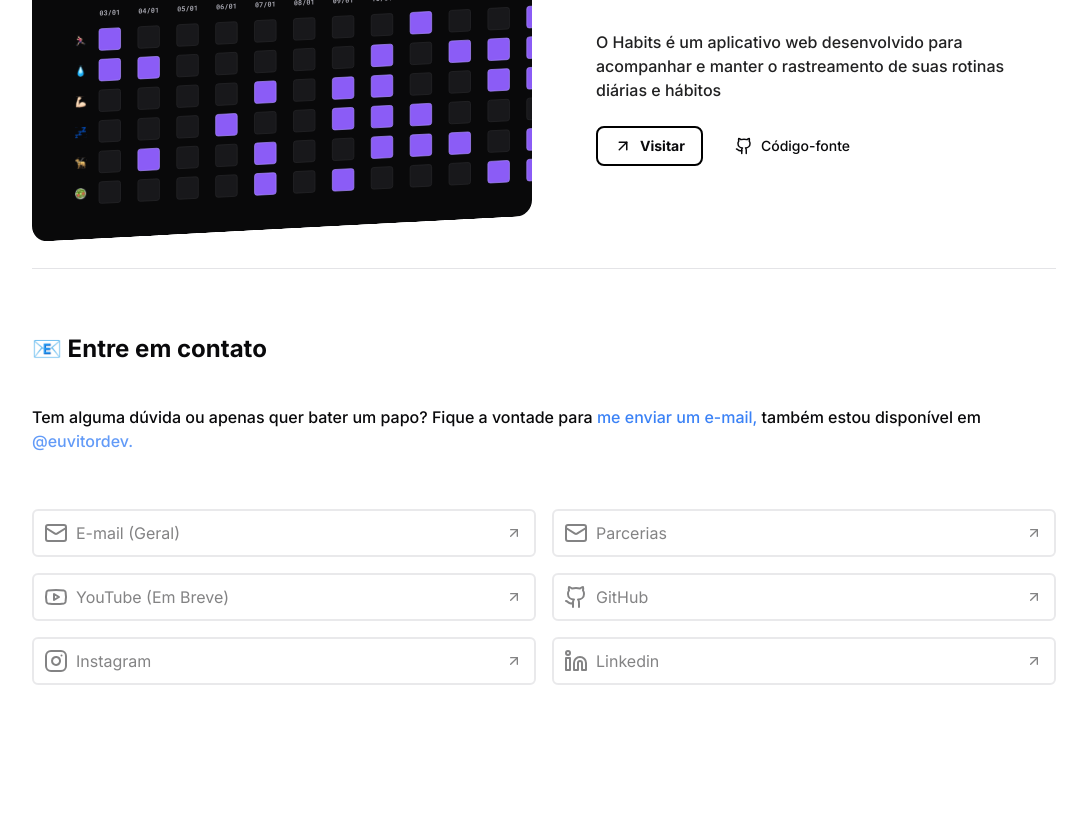
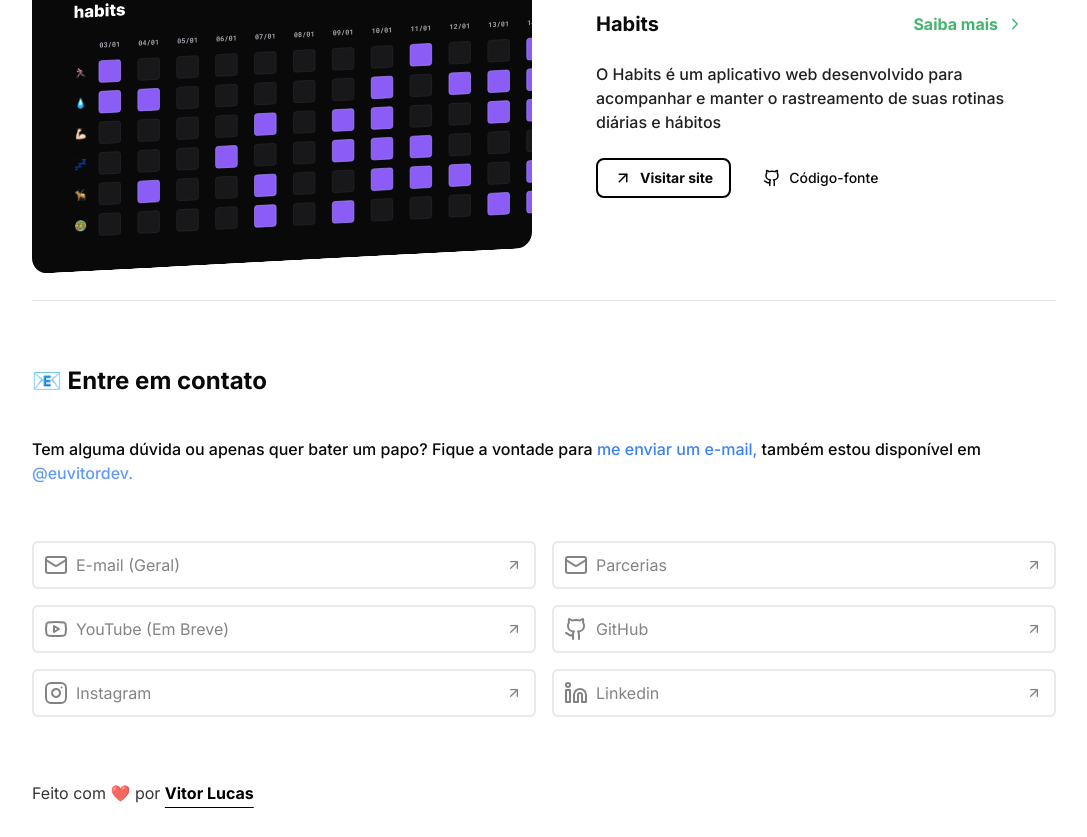
Before and after one commit to euvitordev/meu-portifolio, a Next.js app: page / in a window 1280 px wide. Shown: the part 1600-2437 px from the top of the page, without its empty margins (96-1183 px from the left). Before the commit the page ends 2317 px from the top, so only its background shows below. Built offline with nearby package versions, Linux system fonts and the light colour scheme.

Commit message:
Update: Layout adjustments and addition of a button to return to the top of the page

```diff
--- a/src/app/projetos/habits/page.tsx
+++ b/src/app/projetos/habits/page.tsx
@@ -4,6 +4,7 @@
   ArrowUpRight,
   ChevronLeft,
   ChevronRight,
+  ChevronUp,
   Github,
   X,
 } from "lucide-react";
@@ -14,11 +15,11 @@
 import { Button } from "@/components/ui/button";
 import Link from "next/link";
 import { useState } from "react";
+import TopToButton from "@/components/components-ui/top-to-button";
 
 export default function Projeto() {
   const [fullscreen, setFullscreen] = useState(false);
   const [selectedImage, setSelectedImage] = useState("");
-
   const openFullscreen = (imageSrc: string) => {
     setSelectedImage(imageSrc);
     setFullscreen(true);
@@ -124,6 +125,8 @@
                     <X />
                   </Button>
                   <Image
+                    width={1920}
+                    height={1080}
                     src={selectedImage}
                     alt="Imagem em tela cheia"
                     className="h-full w-full"
@@ -134,6 +137,7 @@
           </div>
         ))}
 
+        <div className="flex w-full items-center justify-between">
           <Link
             href={"/projetos"}
             className="group mb-10 flex cursor-pointer items-center gap-2 font-bold text-green-600 underline-offset-8 opacity-80 hover:underline hover:opacity-100 dark:text-green-500"
@@ -142,8 +146,10 @@
               size={18}
               className="opacity-50 transition-all delay-75 duration-300 ease-in-out group-hover:opacity-100"
             />
-          Todos os projetos
+            Voltar
           </Link>
+          <TopToButton />
+        </div>
       </div>
     </main>
   );
--- a/src/app/projetos/page.tsx
+++ b/src/app/projetos/page.tsx
@@ -103,7 +103,7 @@
                         href={item.linkPage}
                         className="flex cursor-pointer items-center gap-2 font-bold text-green-600 underline-offset-8 opacity-80 transition-all delay-75 duration-300 ease-in-out hover:underline hover:opacity-100 dark:text-green-500"
                       >
-                        Mostrar mais <ChevronRight size={18} />
+                        Mais detalhes <ChevronRight size={18} />
                       </Link>
                     </div>
                     <p className="font-medium opacity-90">{item.description}</p>
@@ -114,7 +114,7 @@
                           className="flex items-center gap-2 border-2 border-black font-bold transition-all delay-100 duration-300 ease-in-out hover:bg-black hover:text-white dark:border-white dark:hover:bg-white dark:hover:text-black"
                         >
                           <ArrowUpRight size={18} />
-                          Visitar
+                          Visitar site
                         </Button>
                       </a>
                       <a href={item.linkGithub} target="_blank" className="">
--- /dev/null
+++ b/src/components/components-ui/top-to-button.tsx
@@ -0,0 +1,39 @@
+"use client";
+import { ChevronUp } from "lucide-react";
+import { Button } from "../ui/button";
+import { useState } from "react";
+
+export default function TopToButton() {
+  const [showButton, setShowButton] = useState(false);
+
+  const scrollToTop = () => {
+    window.scrollTo({
+      top: 0,
+      behavior: "smooth", // Adicionando um comportamento suave de scroll
+    });
+  };
+
+  // Event listener para mostrar o botão quando a página é rolada para baixo
+  window.onscroll = () => {
+    if (window.scrollY > 300) {
+      setShowButton(true);
+    } else {
+      setShowButton(false);
+    }
+  };
+
+  return (
+    <div className="">
+      {showButton && (
+        <Button
+          variant={"secondary"}
+          size={"icon"}
+          onClick={scrollToTop}
+          className="scroll-to-top-button"
+        >
+          <ChevronUp size={24} />
+        </Button>
+      )}
+    </div>
+  );
+}
--- a/src/components/home/first-session.tsx
+++ b/src/components/home/first-session.tsx
@@ -130,7 +130,7 @@
               href="/tecnologias-e-ferramentas"
               className="flex cursor-pointer items-center gap-2 font-bold text-green-600 underline-offset-8 opacity-80 transition-all delay-75 duration-300 ease-in-out hover:underline hover:opacity-100 dark:text-green-500"
             >
-              Mostrar tudo <ChevronRight size={18} />
+              Ver todas <ChevronRight size={18} />
             </Link>
           </div>
           <div className="flex w-full gap-4">
--- a/src/components/home/main.tsx
+++ b/src/components/home/main.tsx
@@ -3,6 +3,7 @@
 import ContactSession from "./contact-session";
 import MyProfile from "../../../public/img/my_profile.jpg";
 import Image from "next/image";
+import TopToButton from "../components-ui/top-to-button";
 export default function Main() {
   return (
     <>
@@ -21,6 +22,19 @@
         </div>
         <ProjectSession />
         <ContactSession />
+        <div className="flex items-center justify-between">
+          <span className="text-black/80 dark:text-white/80">
+            Feito com ❤️ por{" "}
+            <a
+              href="https://github.com/euvitordev"
+              target="_blank"
+              className="font-bold text-black underline underline-offset-8 dark:text-white"
+            >
+              Vitor Lucas
+            </a>
+          </span>
+          <TopToButton />
+        </div>
       </div>
     </>
   );
--- a/src/components/home/project-session.tsx
+++ b/src/components/home/project-session.tsx
@@ -30,6 +30,7 @@
       link: "https://fui-de-cep.vercel.app/",
       linkGithub: "https://github.com/euvitordev/fui-de-cep",
       nameVisit: "Visitar",
+      linkPage: "/projetos/fui-de-cep",
       nameDeploy: "Código-fonte",
     },
     {
@@ -40,6 +41,7 @@
       link: "https://free-calc.vercel.app/",
       linkGithub: "https://github.com/euvitordev/FreeCalc",
       nameVisit: "Visitar",
+      linkPage: "/projetos/free-calc",
       nameDeploy: "Código-fonte",
     },
     {
@@ -50,13 +52,15 @@
       link: "https://euvitordev.github.io/habit-tracker/",
       linkGithub: "https://github.com/euvitordev/habit-tracker",
       nameVisit: "Visitar",
+
+      linkPage: "/projetos/habits",
       nameDeploy: "Código-fonte",
     },
   ];
 
   return (
     <>
-      <div className="flex flex-col gap-10">
+      <div className="mt-8 flex flex-col gap-10">
         <div className="flex items-center justify-between">
           <h2 className="text-2xl font-bold">📂 Meus projetos</h2>
 
@@ -64,7 +68,7 @@
             href="/projetos"
             className="flex cursor-pointer items-center gap-2 font-bold text-green-600 underline-offset-8 opacity-80 transition-all delay-75 duration-300 ease-in-out hover:underline hover:opacity-100 dark:text-green-500"
           >
-            Mostrar tudo <ChevronRight size={18} />
+            Mostrar todos <ChevronRight size={18} />
           </Link>
         </div>
 
@@ -80,11 +84,20 @@
                   className="rounded-2xl shadow-2xl shadow-white/10 transition-all delay-75 duration-500 ease-in-out hover:cursor-zoom-in lg:hover:scale-110 xl:-skew-y-3 xl:hover:skew-y-0"
                 />
                 <div className="flex w-full flex-col gap-6 p-8">
-                  <h2 className="text-xl font-bold underline-offset-8 transition-all delay-75 duration-300 ease-in-out hover:underline">
-                    <a target="_blank" href={item.link}>
-                      {item.title}
-                    </a>
-                  </h2>
+                  <div className="flex items-center justify-between">
+                    <h2 className="text-xl font-bold underline-offset-8 transition-all delay-75 duration-300 ease-in-out hover:underline">
+                      <a target="_blank" href={item.link}>
+                        {item.title}
+                      </a>
+                    </h2>
+                    <Link
+                      href={item.linkPage}
+                      className="flex cursor-pointer items-center gap-2 font-bold text-green-600 underline-offset-8 opacity-80 transition-all delay-75 duration-300 ease-in-out hover:underline hover:opacity-100 dark:text-green-500"
+                    >
+                      Saiba mais <ChevronRight size={18} />
+                    </Link>
+                  </div>
+
                   <p className="font-medium opacity-90">{item.description}</p>
                   <div className="flex items-center gap-4">
                     <a href={item.link} target="_blank" className="">
@@ -93,7 +106,7 @@
                         className="flex items-center gap-2 border-2 border-black font-bold transition-all delay-100 duration-300 ease-in-out hover:bg-black hover:text-white dark:border-white dark:hover:bg-white dark:hover:text-black"
                       >
                         <ArrowUpRight size={18} />
-                        Visitar
+                        Visitar site
                       </Button>
                     </a>
                     <a href={item.linkGithub} target="_blank" className="">
```
Also changed, not shown: src/app/projetos/free-calc/page.tsx (+8 -3 lines), src/app/projetos/fui-de-cep/page.tsx (+11 -4 lines). Lines whose indentation alone changed are shown as unchanged.
